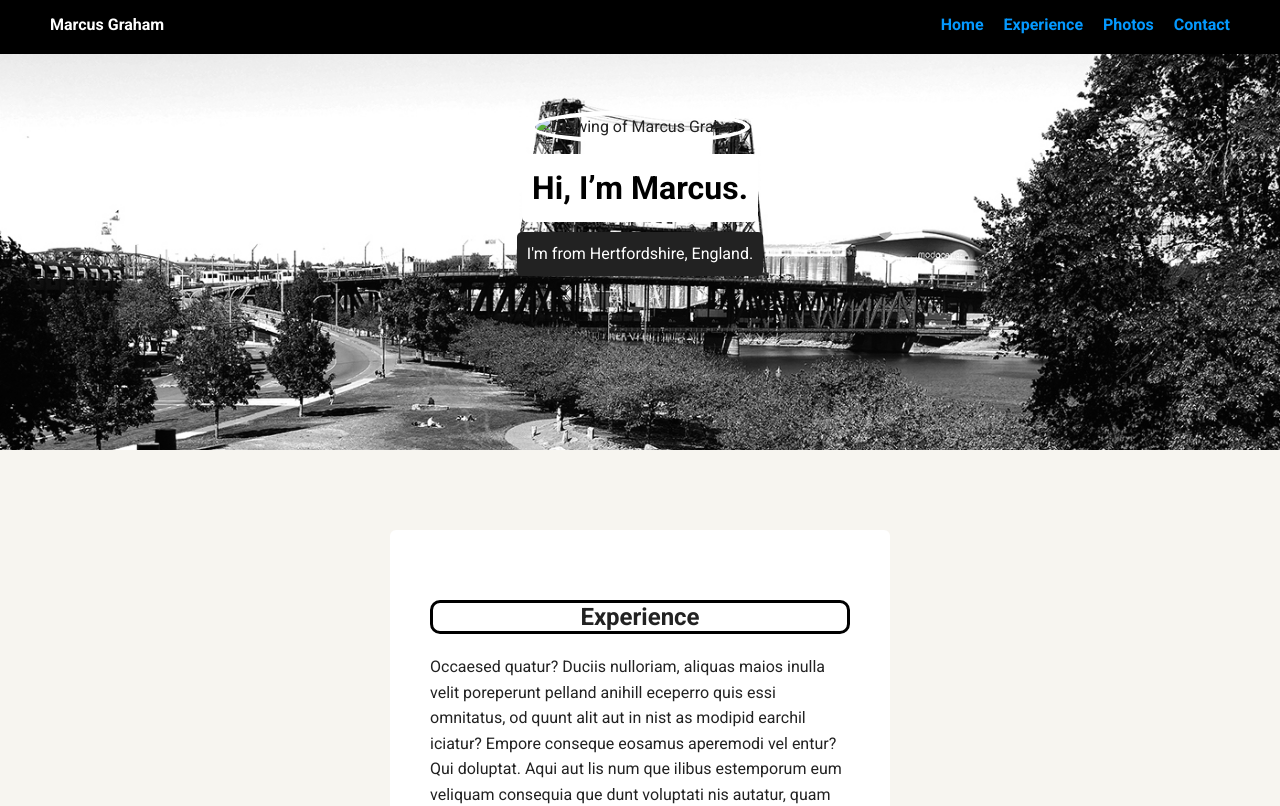
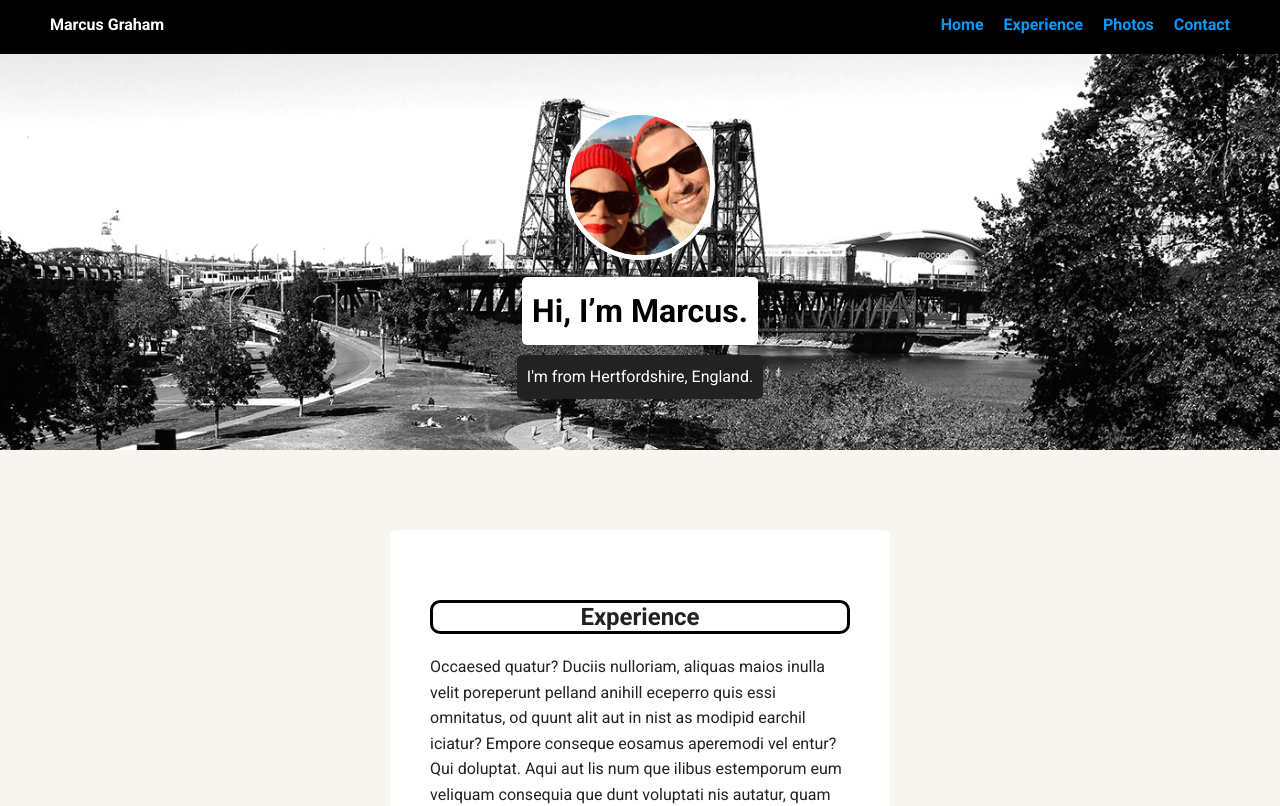
Before and after one commit to marcuspgraham/techdegree-project-1, a plain HTML site: page experience.html in a window 1280 px wide. Shown: the top 806 px of the page. Drawn offline with Linux system fonts and the light colour scheme; a web font is replaced by a local one.

Commit message:
Folder update

```diff
--- a/experience.html
+++ b/experience.html
@@ -19,7 +19,7 @@
     </div>
 
     <header>
-      <img src="IMG_3683.jpg" alt="Drawing of Marcus Graham" class="profile-image">
+      <img src="../techdegree-project-1/images/me_2.png" alt="Drawing of Marcus Graham" class="profile-image">
       <h1 class="tag name">Hi, I’m Marcus.</h1>
       <p class="tag location">I'm from Hertfordshire, England.</p>
     </header>
```
Also changed, not shown: index.html (+1 -1 lines), images/MG_200x200px.jpg (deleted), images/me_2.png (added), 2 other files.
